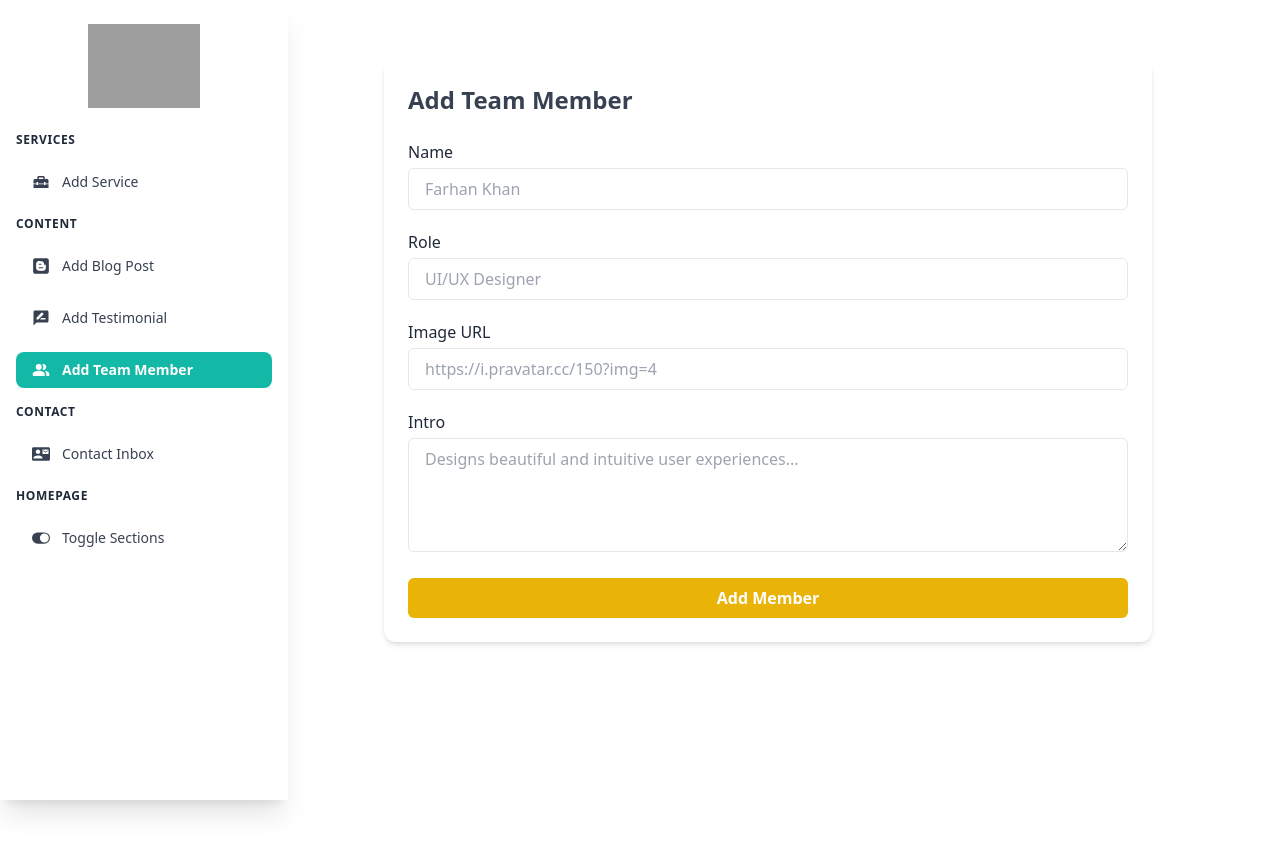
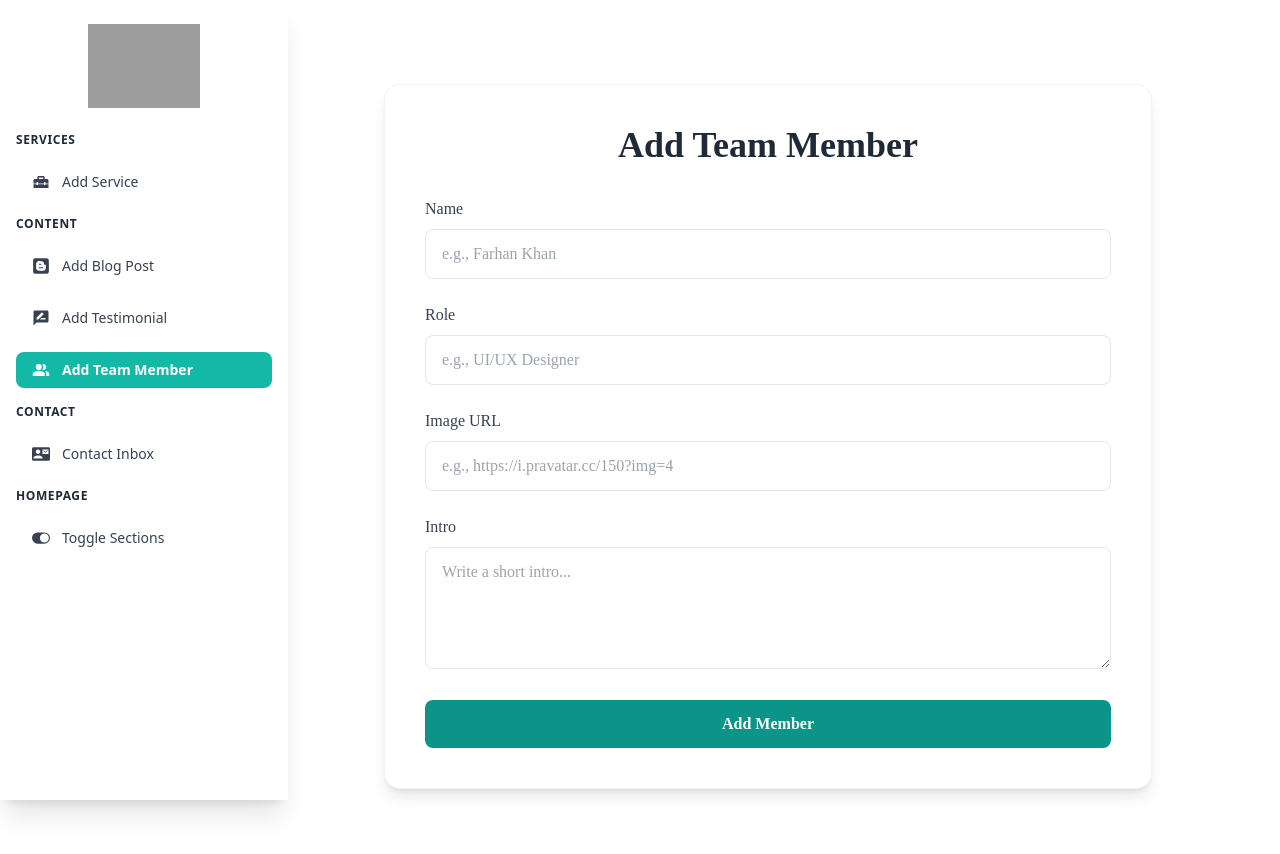
Before and after one commit to GolamRabbaniSajib/byteonsoft, a React (Vite) app: page /dashboard/add-team-member in a window 1280 px wide. Shown: the top 854 px of the page. Before the commit the page ends 800 px from the top, so only its background shows below. Built offline with nearby package versions, Linux system fonts and the light colour scheme; no server answers; grey boxes are pictures that could not be loaded.

Commit message:
add member ui

```diff
--- a/src/pages/Dashboard/AddTeamMember/AddTeamMember.jsx
+++ b/src/pages/Dashboard/AddTeamMember/AddTeamMember.jsx
@@ -35,66 +35,74 @@ const AddTeamMember = () => {
   };
 
   return (
-    <div className="max-w-3xl mx-auto p-6 mt-10 bg-white rounded-xl shadow-md">
-      <h2 className="text-2xl font-bold text-gray-700 mb-6">Add Team Member</h2>
-      <form onSubmit={handleSubmit} className="space-y-5">
+    <section className="px-4 py-10 md:py-14 lg:py-16 bg-white font-[Poppins]">
+      <div className="max-w-3xl mx-auto p-6 md:p-10 bg-white border border-gray-100 shadow-lg rounded-2xl">
+        <h1 className="text-3xl md:text-4xl font-bold text-navy-800 text-center mb-8">
+          Add Team Member
+        </h1>
+        <form onSubmit={handleSubmit} className="space-y-6">
           <div>
-          <label className="block font-medium mb-1">Name</label>
+            <label className="block text-gray-700 mb-2 font-medium">Name</label>
             <input
               name="name"
               value={formData.name}
               onChange={handleChange}
               required
-            className="w-full px-4 py-2 border rounded-md focus:ring-yellow-400 focus:outline-none"
-            placeholder="Farhan Khan"
+              className="w-full px-4 py-3 border border-gray-200 rounded-lg focus:outline-none focus:ring-2 focus:ring-teal-500 transition"
+              placeholder="e.g., Farhan Khan"
             />
           </div>
 
           <div>
-          <label className="block font-medium mb-1">Role</label>
+            <label className="block text-gray-700 mb-2 font-medium">Role</label>
             <input
               name="role"
               value={formData.role}
               onChange={handleChange}
               required
-            className="w-full px-4 py-2 border rounded-md focus:ring-yellow-400 focus:outline-none"
-            placeholder="UI/UX Designer"
+              className="w-full px-4 py-3 border border-gray-200 rounded-lg focus:outline-none focus:ring-2 focus:ring-teal-500 transition"
+              placeholder="e.g., UI/UX Designer"
             />
           </div>
 
           <div>
-          <label className="block font-medium mb-1">Image URL</label>
+            <label className="block text-gray-700 mb-2 font-medium">
+              Image URL
+            </label>
             <input
               name="image"
               value={formData.image}
               onChange={handleChange}
               required
-            className="w-full px-4 py-2 border rounded-md focus:ring-yellow-400 focus:outline-none"
-            placeholder="https://i.pravatar.cc/150?img=4"
+              className="w-full px-4 py-3 border border-gray-200 rounded-lg focus:outline-none focus:ring-2 focus:ring-teal-500 transition"
+              placeholder="e.g., https://i.pravatar.cc/150?img=4"
             />
           </div>
 
           <div>
-          <label className="block font-medium mb-1">Intro</label>
+            <label className="block text-gray-700 mb-2 font-medium">
+              Intro
+            </label>
             <textarea
               name="intro"
               value={formData.intro}
               onChange={handleChange}
               rows="4"
               required
-            className="w-full px-4 py-2 border rounded-md focus:ring-yellow-400 focus:outline-none"
-            placeholder="Designs beautiful and intuitive user experiences..."
+              className="w-full px-4 py-3 border border-gray-200 rounded-lg focus:outline-none focus:ring-2 focus:ring-teal-500 transition"
+              placeholder="Write a short intro..."
             />
           </div>
 
           <button
             type="submit"
-          className="w-full bg-yellow-500 hover:bg-yellow-600 text-white font-semibold py-2 rounded-md transition"
+            className="w-full bg-teal-600 hover:bg-teal-700 text-white font-semibold py-3 rounded-lg transition duration-300"
           >
             Add Member
           </button>
         </form>
       </div>
+    </section>
   );
 };
 
```
Lines whose indentation alone changed are shown as unchanged.
